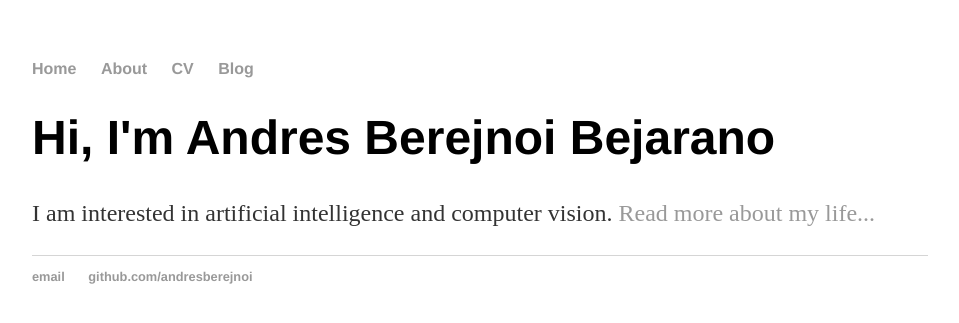
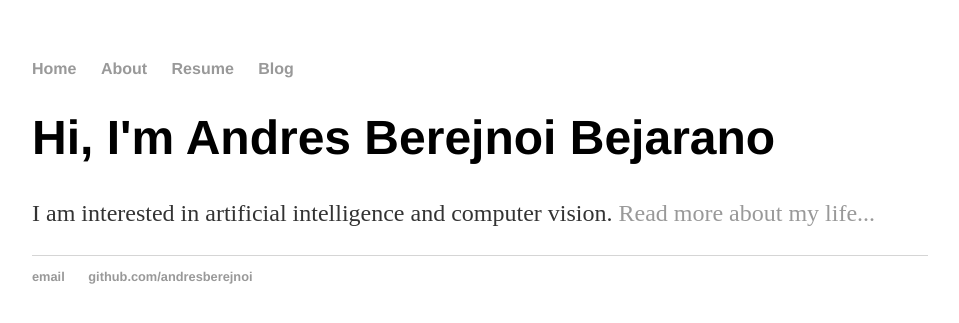
Before and after one commit to andresberejnoi/andresberejnoi.github.io, a Jekyll site: the page built from index.html, in a window 1280 px wide. Shown: the top 323 px of the page, without its empty margins (160-1119 px from the left). Built offline with Jekyll 4.4.1, drawn with Linux system fonts in a browser that asks for light colours.

Commit message:
Adding link to resume

```diff
--- a/_layouts/default.html
+++ b/_layouts/default.html
@@ -10,7 +10,7 @@
                 <ul>
                     <li><a href="/">Home</a></li>
                     <li><a href="/about">About</a></li>
-                    <li><a href="/cv">CV</a></li>
+                    <li><a href="/ResumeAndresBerejnoi.pdf">Resume</a></li>
                     <li><a href="https://andrescscresearch.wordpress.com">Blog</a></li>
                 </ul>
             </nav>
```
